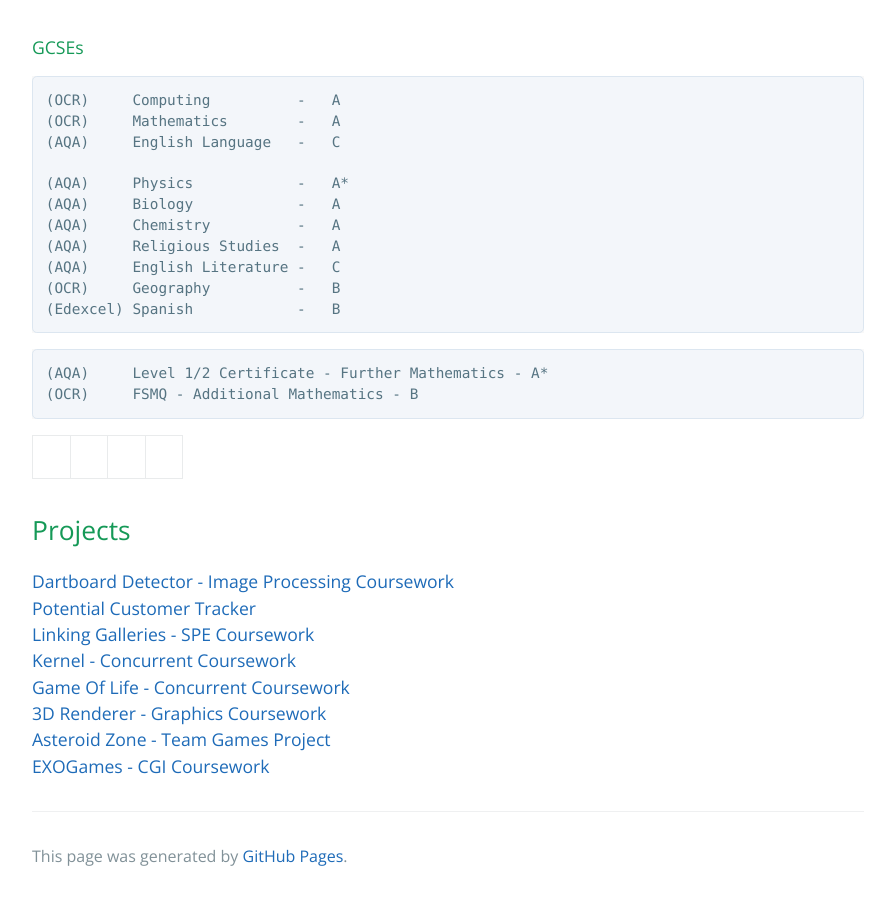
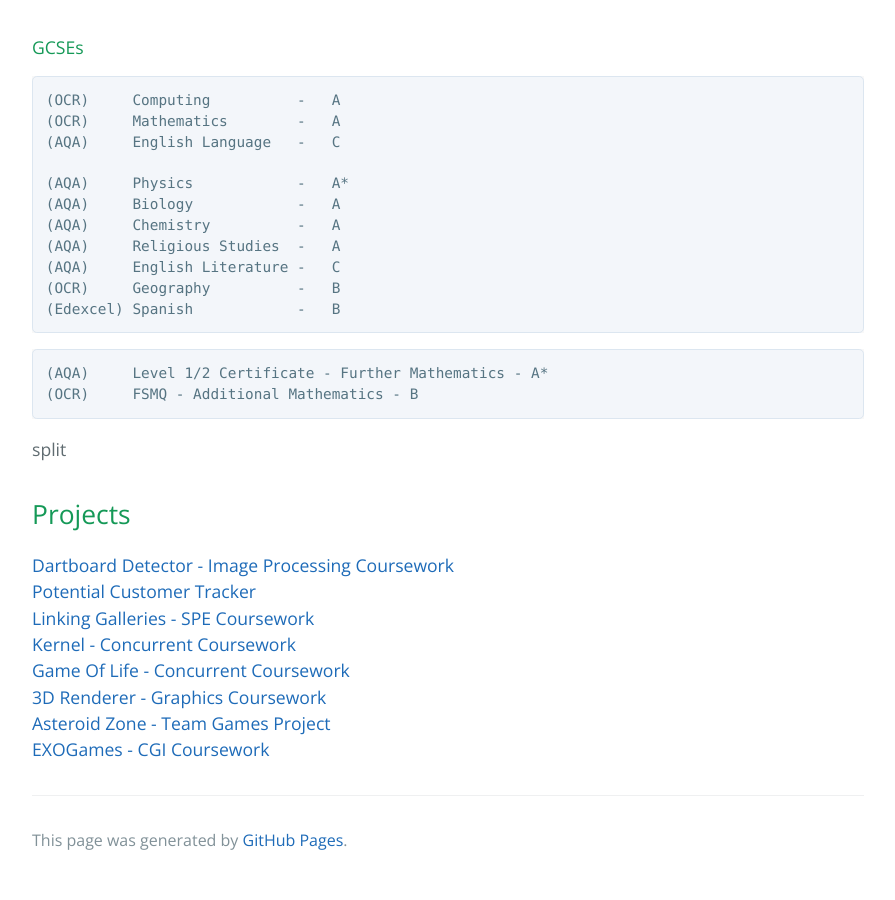
Before and after one commit to Pope10830/Pope10830.github.io, a Jekyll site: the page built from index.md, in a window 1280 px wide and 900 px high, scrolled down 936 px. Shown: the whole window, without its empty margins (192-1087 px from the left). Built offline with Jekyll 4.4.1, drawn with Linux system fonts in a browser that asks for light colours.

Commit message:
change delimiter

````diff
--- a/_layouts/default.html
+++ b/_layouts/default.html
@@ -49,7 +49,7 @@
     {% else %}
       <main id="content" class="main-content" role="main">
 
-        {{ $cols := split content "|||||" }}
+        {{ $cols := split content "split" }}
 
         <div class="content-column">
             {{ index $cols 0 | safe.HTML }}
--- a/index.md
+++ b/index.md
@@ -44,7 +44,7 @@ Computer Science BSc - Predicted 2.1 - Graduate August 2021
 (OCR)     FSMQ - Additional Mathematics - B
 ```
 
-|||||
+split
 
 ## Projects
 
````
